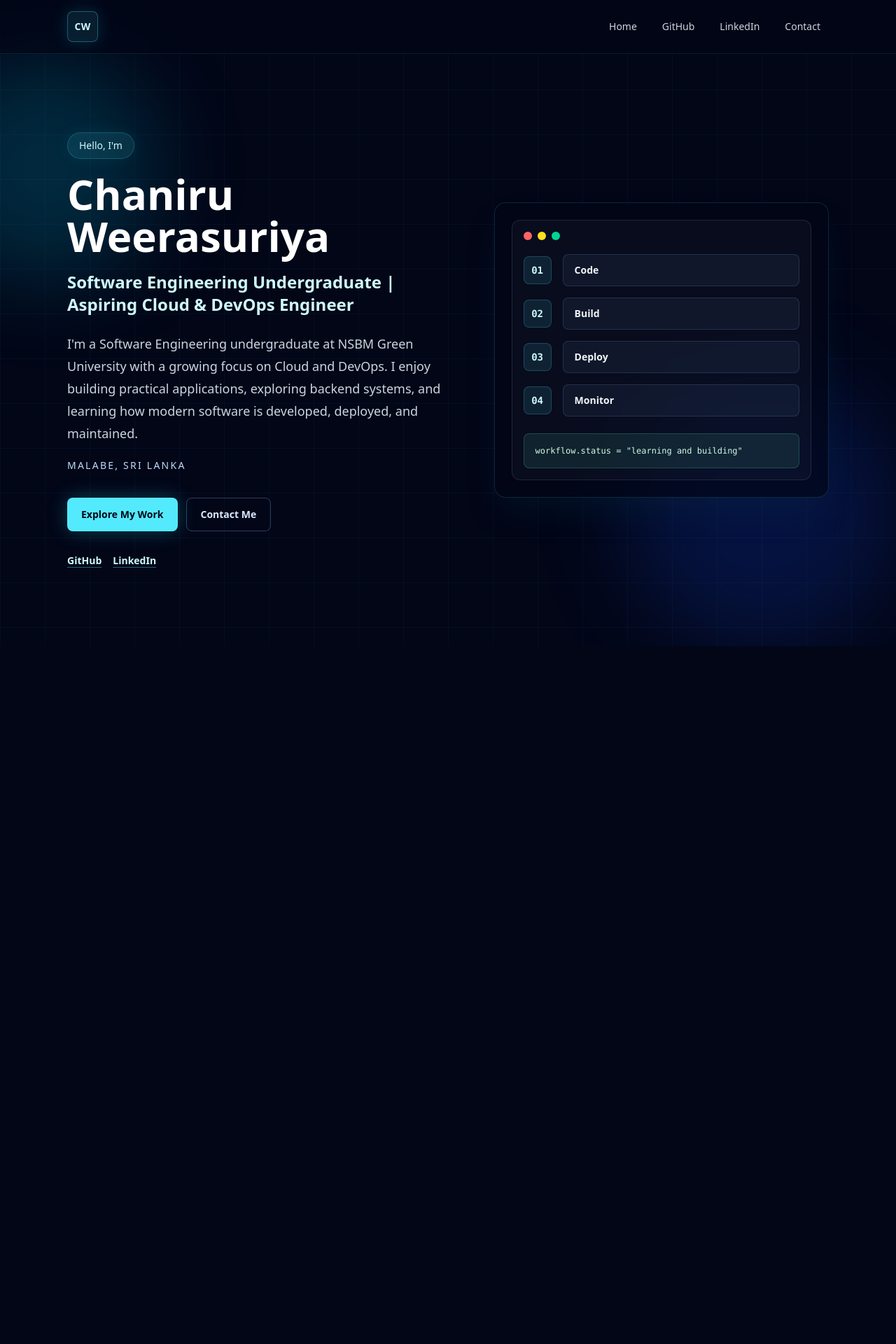
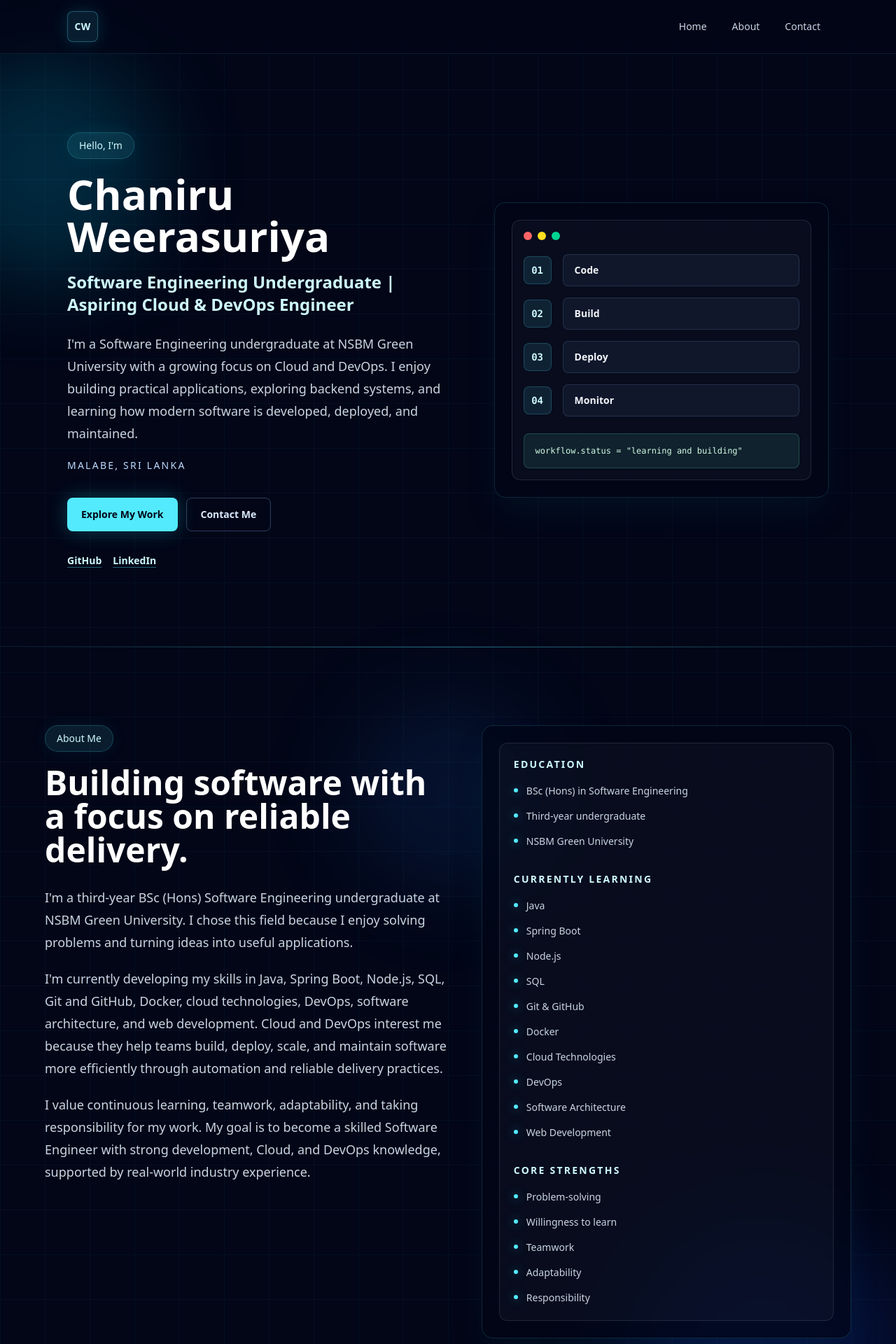
Before and after one commit to chaniru73/Personal-Portfolio, a Next.js app: page / in a window 1280 px wide. Shown: the top 1920 px of the page at 70% size. Before the commit the page ends 923 px from the top, so only its background shows below. Built offline with nearby package versions, Linux system fonts and the light colour scheme.

Commit message:
feat: add about section

```diff
--- a/app/page.tsx
+++ b/app/page.tsx
@@ -1,16 +1,9 @@
+import AboutSection from "@/components/about-section";
+
 export default function Home() {
   const navLinks = [
     { label: "Home", href: "#home" },
-    {
-      label: "GitHub",
-      href: "https://github.com/chaniru73",
-      external: true,
-    },
-    {
-      label: "LinkedIn",
-      href: "https://www.linkedin.com/in/chaniru-weerasuriya-a89607373",
-      external: true,
-    },
+    { label: "About", href: "#about" },
     { label: "Contact", href: "mailto:chaniruweerasuriya@gmail.com" },
   ];
 
@@ -54,13 +47,7 @@ export default function Home() {
               <li key={link.label}>
                 <a
                   href={link.href}
-                  target={link.external ? "_blank" : undefined}
-                  rel={link.external ? "noopener noreferrer" : undefined}
-                  aria-label={
-                    link.external
-                      ? `${link.label} profile opens in a new tab`
-                      : link.label
-                  }
+                  aria-label={link.label}
                   className="rounded-lg px-3 py-2 transition hover:bg-cyan-300/10 hover:text-cyan-100 focus-visible:outline focus-visible:outline-2 focus-visible:outline-offset-4 focus-visible:outline-cyan-300"
                 >
                   {link.label}
@@ -71,10 +58,11 @@ export default function Home() {
         </nav>
       </header>
 
-      <main id="home" className="relative z-10 flex flex-1 items-center">
+      <main className="relative z-10 flex flex-1 flex-col">
         <section
+          id="home"
           aria-labelledby="hero-title"
-          className="mx-auto grid w-full max-w-6xl gap-12 px-5 py-20 sm:px-8 lg:grid-cols-[1.08fr_0.92fr] lg:items-center lg:py-28"
+          className="mx-auto grid min-h-[calc(100vh-77px)] w-full max-w-6xl gap-12 px-5 py-20 sm:px-8 lg:grid-cols-[1.08fr_0.92fr] lg:items-center lg:py-28"
         >
           <div className="max-w-3xl">
             <p className="mb-5 inline-flex rounded-full border border-cyan-300/20 bg-cyan-300/10 px-4 py-2 text-sm font-medium text-cyan-100 shadow-[0_0_24px_rgba(34,211,238,0.08)]">
@@ -178,6 +166,7 @@ export default function Home() {
             </div>
           </aside>
         </section>
+        <AboutSection />
       </main>
     </div>
   );
--- /dev/null
+++ b/components/about-section.tsx
@@ -0,0 +1,127 @@
+const education = [
+  "BSc (Hons) in Software Engineering",
+  "Third-year undergraduate",
+  "NSBM Green University",
+];
+
+const currentlyLearning = [
+  "Java",
+  "Spring Boot",
+  "Node.js",
+  "SQL",
+  "Git & GitHub",
+  "Docker",
+  "Cloud Technologies",
+  "DevOps",
+  "Software Architecture",
+  "Web Development",
+];
+
+const coreStrengths = [
+  "Problem-solving",
+  "Willingness to learn",
+  "Teamwork",
+  "Adaptability",
+  "Responsibility",
+];
+
+function DetailList({
+  title,
+  items,
+}: {
+  title: string;
+  items: readonly string[];
+}) {
+  return (
+    <div>
+      <h3 className="text-sm font-bold uppercase tracking-[0.16em] text-cyan-100">
+        {title}
+      </h3>
+      <ul className="mt-4 grid gap-3 text-sm leading-6 text-slate-300">
+        {items.map((item) => (
+          <li key={item} className="flex gap-3">
+            <span
+              aria-hidden="true"
+              className="mt-2 h-1.5 w-1.5 shrink-0 rounded-full bg-cyan-300 shadow-[0_0_14px_rgba(34,211,238,0.55)]"
+            />
+            <span>{item}</span>
+          </li>
+        ))}
+      </ul>
+    </div>
+  );
+}
+
+export default function AboutSection() {
+  return (
+    <section
+      id="about"
+      aria-labelledby="about-title"
+      className="relative border-t border-cyan-300/10 px-5 py-20 sm:px-8 lg:py-28"
+    >
+      <div
+        aria-hidden="true"
+        className="pointer-events-none absolute inset-x-0 top-0 h-px bg-gradient-to-r from-transparent via-cyan-300/40 to-transparent"
+      />
+      <div
+        aria-hidden="true"
+        className="pointer-events-none absolute left-1/2 top-16 h-72 w-72 -translate-x-1/2 rounded-full bg-blue-500/10 blur-3xl"
+      />
+
+      <div className="relative mx-auto grid w-full max-w-6xl gap-10 lg:grid-cols-[1.05fr_0.95fr] lg:items-start">
+        <div>
+          <p className="mb-5 inline-flex rounded-full border border-cyan-300/20 bg-cyan-300/10 px-4 py-2 text-sm font-medium text-cyan-100 shadow-[0_0_24px_rgba(34,211,238,0.08)]">
+            About Me
+          </p>
+
+          <h2
+            id="about-title"
+            className="max-w-3xl text-3xl font-bold tracking-normal text-white sm:text-4xl lg:text-5xl"
+          >
+            Building software with a focus on reliable delivery.
+          </h2>
+
+          <div className="mt-7 space-y-5 text-base leading-8 text-slate-300 sm:text-lg">
+            <p>
+              I&apos;m a third-year BSc (Hons) Software Engineering undergraduate
+              at NSBM Green University. I chose this field because I enjoy
+              solving problems and turning ideas into useful applications.
+            </p>
+            <p>
+              I&apos;m currently developing my skills in Java, Spring Boot,
+              Node.js, SQL, Git and GitHub, Docker, cloud technologies, DevOps,
+              software architecture, and web development. Cloud and DevOps
+              interest me because they help teams build, deploy, scale, and
+              maintain software more efficiently through automation and reliable
+              delivery practices.
+            </p>
+            <p>
+              I value continuous learning, teamwork, adaptability, and taking
+              responsibility for my work. My goal is to become a skilled
+              Software Engineer with strong development, Cloud, and DevOps
+              knowledge, supported by real-world industry experience.
+            </p>
+          </div>
+        </div>
+
+        <aside
+          aria-label="About information"
+          className="rounded-2xl border border-cyan-300/15 bg-slate-950/70 p-5 shadow-2xl shadow-cyan-950/30 backdrop-blur sm:p-6"
+        >
+          <div className="grid gap-8 rounded-xl border border-white/10 bg-white/[0.03] p-4 sm:p-5">
+            <DetailList title="Education" items={education} />
+            <DetailList title="Currently learning" items={currentlyLearning} />
+            <DetailList title="Core strengths" items={coreStrengths} />
+          </div>
+        </aside>
+
+        <div className="lg:col-span-2">
+          <p className="rounded-xl border border-blue-300/20 bg-blue-300/[0.07] px-5 py-4 text-sm font-semibold leading-7 text-blue-100 shadow-[0_0_28px_rgba(59,130,246,0.12)] sm:text-base">
+            I&apos;m open to Software Engineering, Backend Development, Cloud,
+            and DevOps internships or entry-level opportunities.
+          </p>
+        </div>
+      </div>
+    </section>
+  );
+}
```
